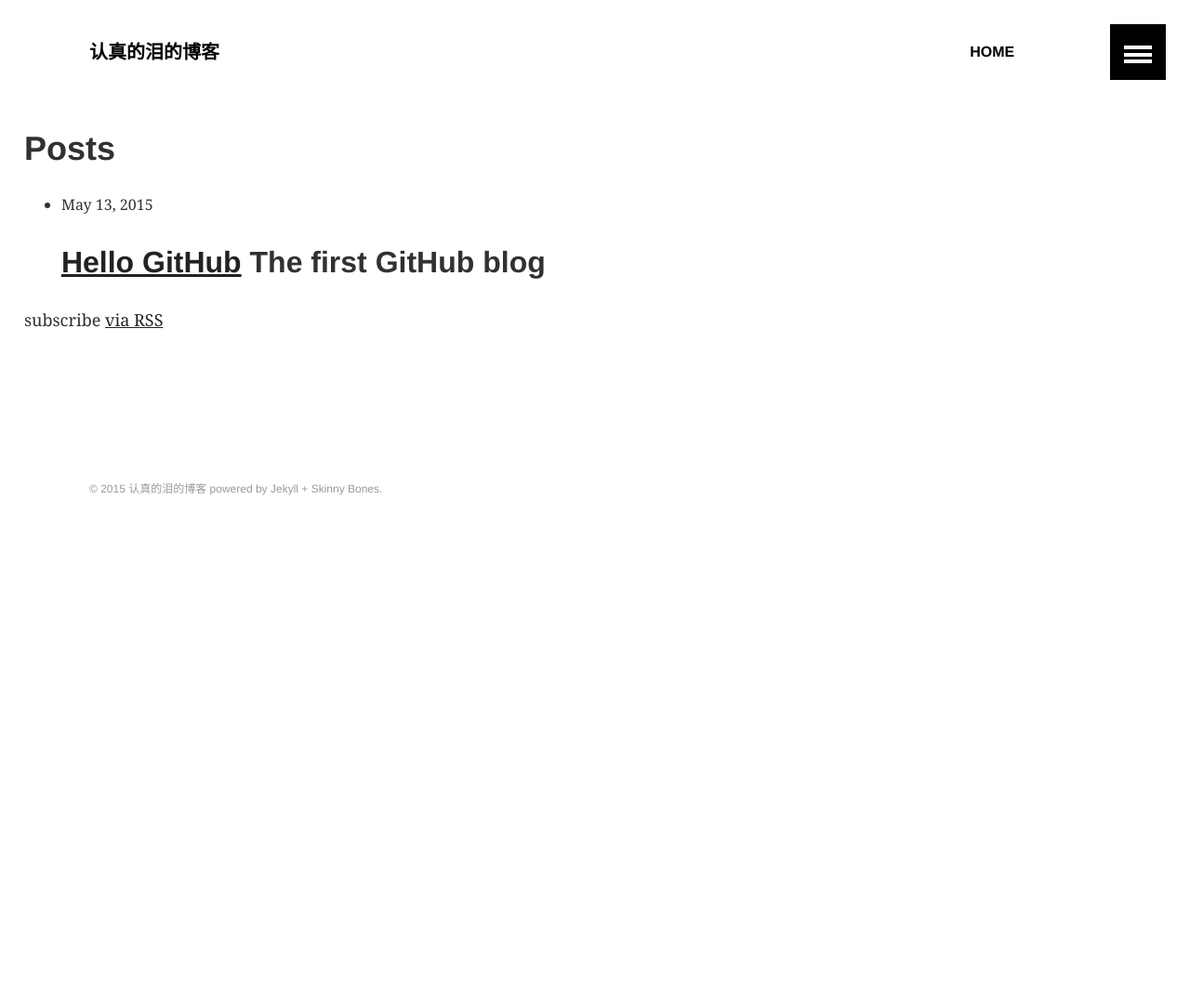
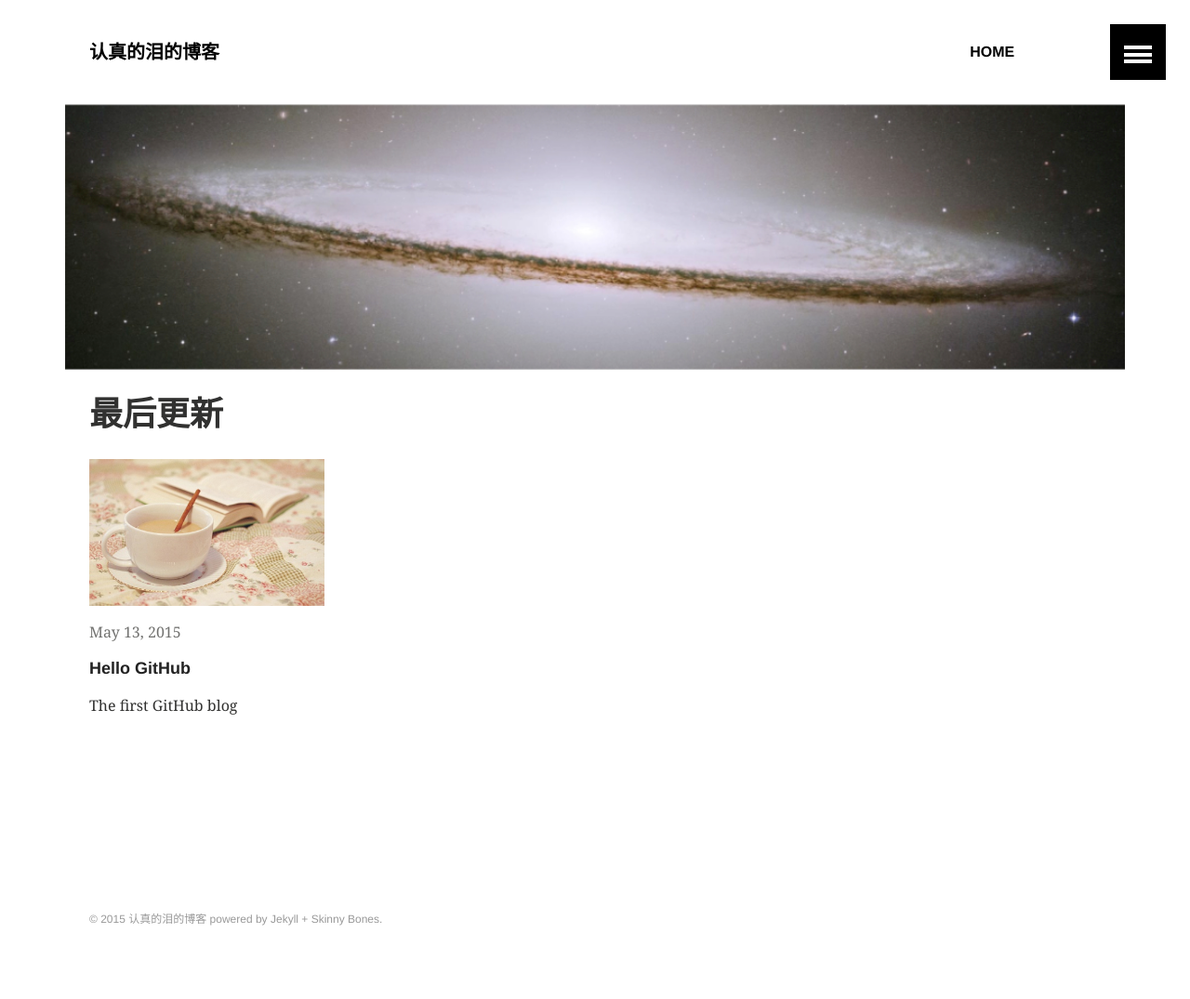
Before and after one commit to xiaorisu/blogtest, a Jekyll site: the page built from index.md, in a window 1280 px wide. Shown: the whole page at 93% size. Built offline with Jekyll 4.4.1, drawn with Linux system fonts in a browser that asks for light colours; before the commit the page ends 900 px from its top, so only the background shows below that.

Commit message:
modify the index file

```diff
--- a/index.md
+++ b/index.md
@@ -1,24 +1,13 @@
 ---
-layout: default
+layout: archive
+permalink: /
+title: "最后更新"
+image:
+    feature: cover.jpg
 ---
 
-<div class="home">
-
-  <h1 class="page-heading">Posts</h1>
-
-  <ul class="post-list">
-    {% for post in site.posts %}
-      <li>
-        <span class="post-meta">{{ post.date | date: "%b %-d, %Y" }}</span>
-
-        <h2>
-          <a class="post-link" href="{{ post.url | prepend: site.baseurl }}">{{ post.title }}</a>
-	  {{ post.excerpt }}
-        </h2>
-      </li>
-    {% endfor %}
-  </ul>
-
-  <p class="rss-subscribe">subscribe <a href="{{ "/feed.xml" | prepend: site.baseurl }}">via RSS</a></p>
-
-</div>
+<div class="tiles">
+{% for post in site.posts %}
+	{% include post-grid.html %}
+{% endfor %}
+</div><!-- /.tiles -->
```
